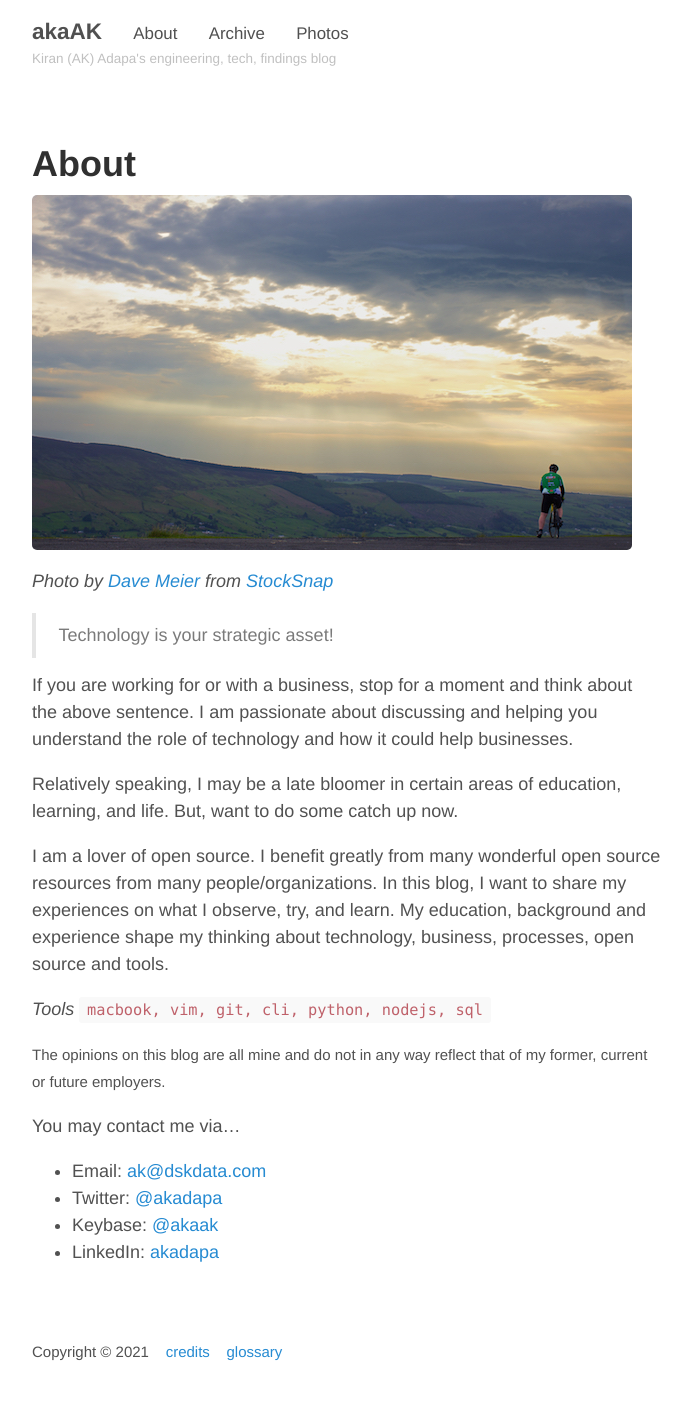
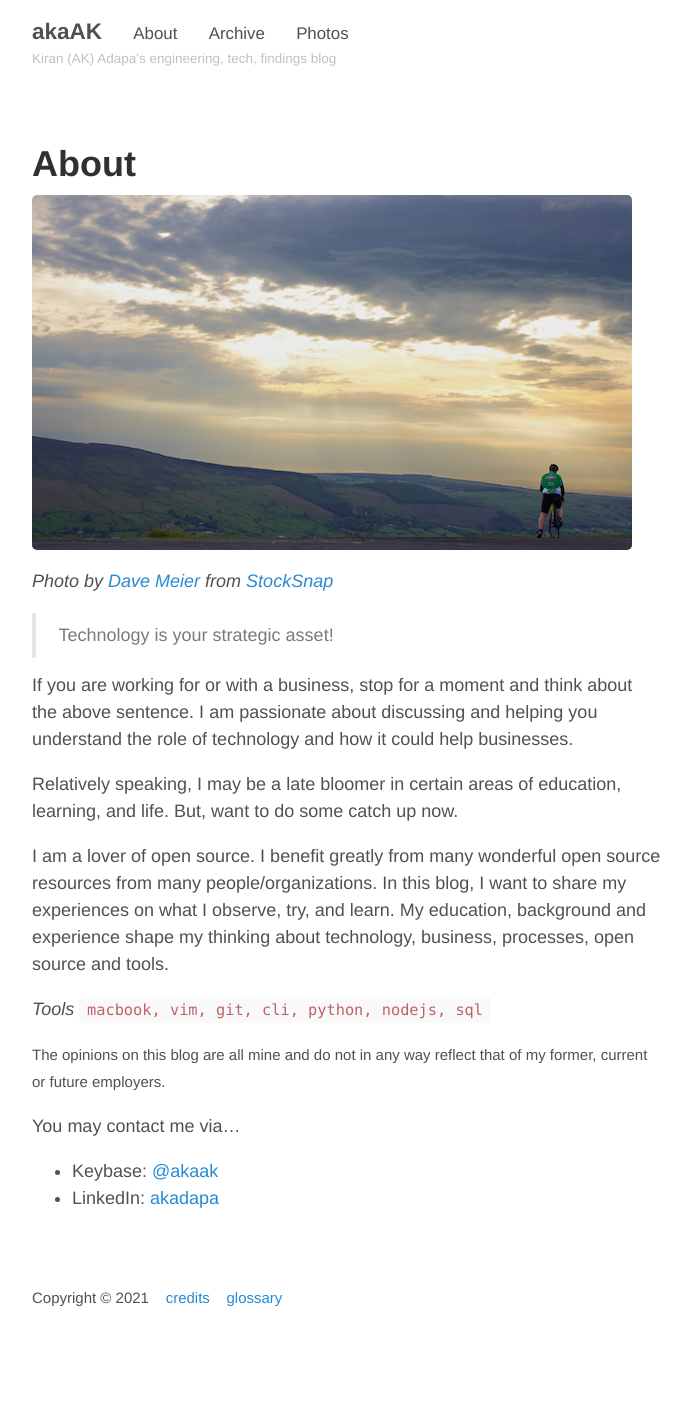
Before and after one commit to akaak/blog, a Jekyll site: the page built from about.md, in a window 1280 px wide. Shown: the whole page, without its empty margins (293-984 px from the left). Built offline with Jekyll 4.4.1, drawn with Linux system fonts in a browser that asks for light colours; after the commit the page ends 1347 px from its top, so only the background shows below that.

Commit message:
about/redme update

```diff
--- a/about.md
+++ b/about.md
@@ -25,7 +25,5 @@ The opinions on this blog are all mine and do not in any way reflect that of my
 </small>
 
 You may contact me via...
-- Email: [ak@dskdata.com](mailto:ak@dskdata.com)
-- Twitter: [@akadapa](https://twitter.com/akadapa)
 - Keybase: [@akaak](https://keybase.io/akaak)
 - LinkedIn: [akadapa](https://www.linkedin.com/in/akadapa/)
```
Also changed, not shown: README.md.
